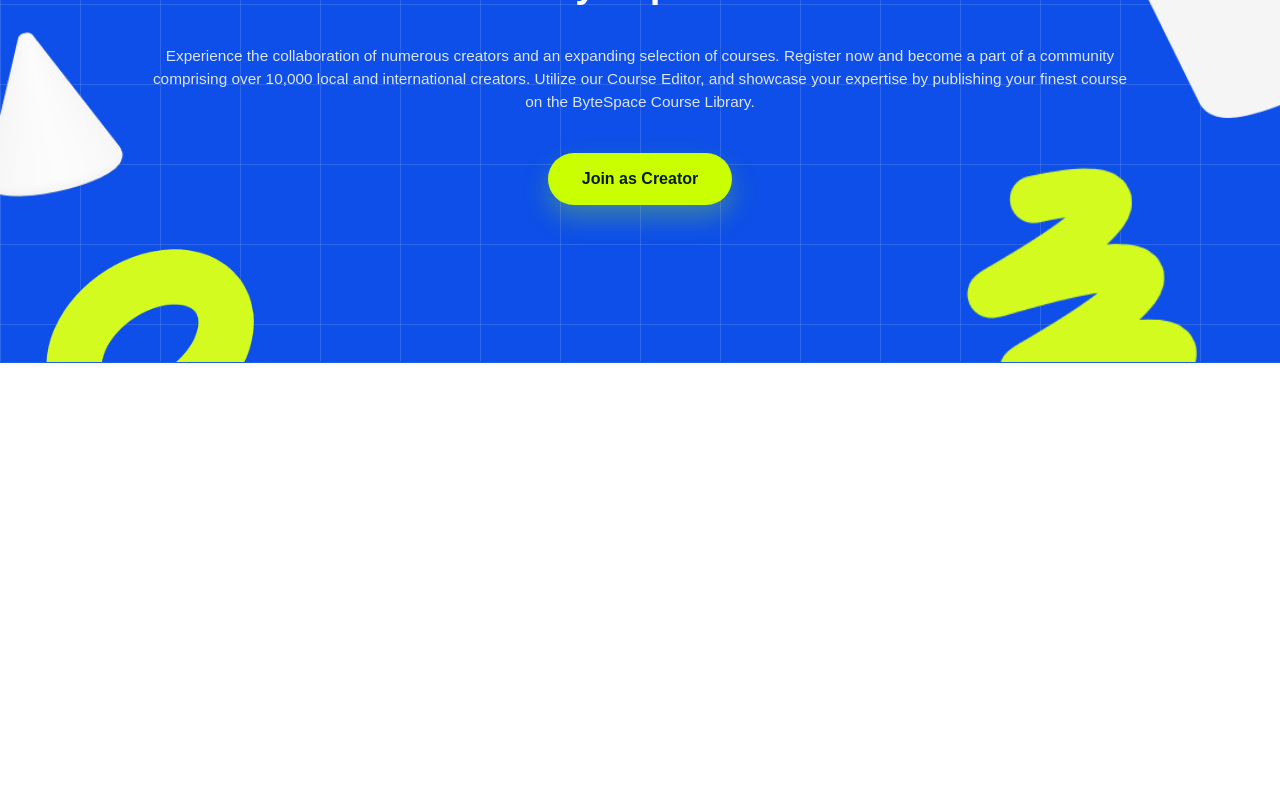
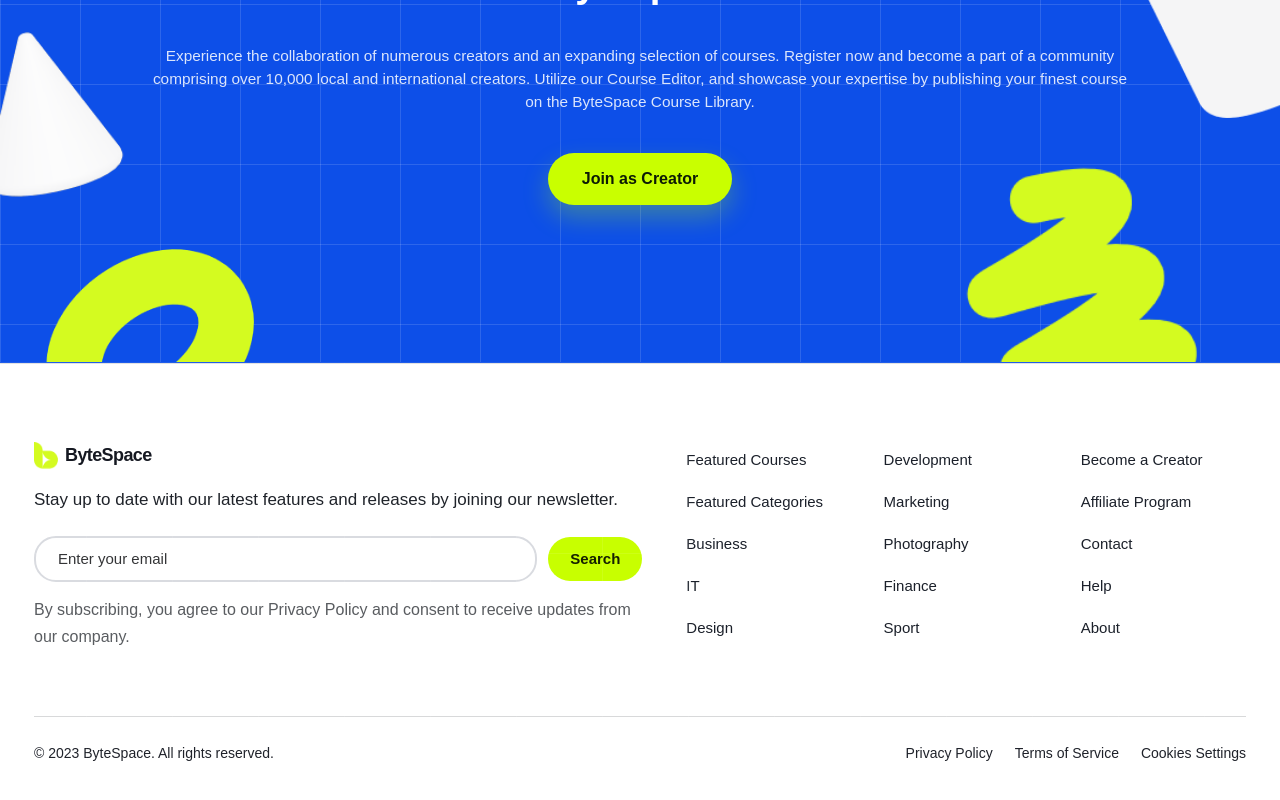
Before and after one commit to mdashraful24/bytespace-new, a Next.js app: page / in a window 1280 px wide. Shown: the part 3661-4461 px from the top of the page. Before the commit the page ends 4024 px from the top, so only its background shows below. Built offline with nearby package versions, Linux system fonts and the light colour scheme.

Commit message:
added SiteFooter component with responsive design and styles for landing page enhancement

```diff
--- a/src/app/landing.css
+++ b/src/app/landing.css
@@ -1251,6 +1251,180 @@
   display: block;
 }
 
+.landing .site-footer {
+  background: #fff;
+  color: #151821;
+  padding: 38px 34px 14px;
+  border-top: 1px solid rgba(16, 18, 22, 0.12);
+}
+
+.landing .site-footer__inner {
+  max-width: 1440px;
+  margin: 0 auto;
+  display: grid;
+  grid-template-columns: 1.25fr 1.15fr;
+  gap: 44px;
+  align-items: start;
+  padding-top: 30px;
+  padding-bottom: 40px;
+}
+
+.landing .site-footer__brand-block {
+  padding-top: 10px;
+}
+
+.landing .site-footer__logo {
+  display: inline-flex;
+  align-items: center;
+  gap: 10px;
+  margin-bottom: 18px;
+}
+
+.landing .site-footer__logo-mark {
+  position: relative;
+  display: inline-block;
+  width: 18px;
+  height: 18px;
+  border-radius: 6px 12px 12px 6px;
+  background: #c8ff00;
+  transform: skewY(-15deg);
+}
+
+.landing .site-footer__logo-mark::before {
+  content: "";
+  position: absolute;
+  left: 8px;
+  top: 7px;
+  width: 11px;
+  height: 10px;
+  border-radius: 3px 9px 9px 3px;
+  background: #c8ff00;
+  transform: rotate(16deg);
+}
+
+.landing .site-footer__logo-word {
+  font-size: 27px;
+  font-weight: 800;
+  line-height: 1;
+  letter-spacing: -0.9px;
+}
+
+.landing .site-footer__brand-block p {
+  margin: 0 0 22px;
+  max-width: 590px;
+  font-size: 17px;
+  line-height: 1.55;
+  color: #1f232a;
+}
+
+.landing .site-footer__form {
+  display: flex;
+  align-items: center;
+  gap: 11px;
+  width: min(100%, 610px);
+}
+
+.landing .site-footer__field {
+  flex: 1;
+  min-width: 0;
+  height: 44px;
+  display: flex;
+  align-items: center;
+  gap: 9px;
+  padding: 0 17px;
+  background: #fff;
+  border-radius: 22px;
+  color: #8c8f98;
+}
+
+.landing .site-footer__input {
+  flex: 1;
+  min-width: 0;
+  border: 2px solid #d9dbe0;
+  border-radius: 22px;
+  padding: 10px 22px;
+  outline: 0;
+  background: transparent;
+  font-size: 15px;
+  /* color: #262831; */
+}
+
+.landing .site-footer__input::placeholder {
+  color: #343537;
+}
+
+.landing .site-footer__button {
+  flex: none;
+  height: 44px;
+  border: 0;
+  border-radius: 22px;
+  padding: 0 22px;
+  background: var(--lime);
+  color: #152000;
+  font-size: 15px;
+  font-weight: 700;
+  cursor: pointer;
+}
+
+.landing .site-footer__brand-block small {
+  display: block;
+  max-width: 640px;
+  margin-top: 14px;
+  color: #595c60;
+  font-size: 16px;
+  line-height: 1.7;
+}
+
+.landing .site-footer__links {
+  display: grid;
+  grid-template-columns: repeat(3, minmax(150px, 1fr));
+  gap: 18px 32px;
+  padding-top: 16px;
+}
+
+.landing .site-footer__list {
+  margin: 0;
+  padding: 0;
+  list-style: none;
+}
+
+.landing .site-footer__list li {
+  margin-bottom: 18px;
+}
+
+.landing .site-footer__list a {
+  color: #1b202a;
+  font-size: 15px;
+  line-height: 1.5;
+  text-decoration: none;
+}
+
+.landing .site-footer__bottom {
+  max-width: 1440px;
+  margin: 18px auto 0;
+  padding-top: 26px;
+  padding-bottom: 26px;
+  border-top: 1px solid rgba(18, 20, 27, 0.16);
+  display: flex;
+  align-items: center;
+  justify-content: space-between;
+  gap: 18px;
+  color: #1f222a;
+  font-size: 14px;
+}
+
+.landing .site-footer__legal {
+  display: flex;
+  align-items: center;
+  gap: 22px;
+}
+
+.landing .site-footer__legal a {
+  color: #1d2129;
+  text-decoration: none;
+  font-size: 13px;
+}
+
 @media (max-width: 1200px) {
   .landing .creator-section {
     --shape-scale: 0.85;
--- a/src/app/page.tsx
+++ b/src/app/page.tsx
@@ -1,11 +1,12 @@
 import CourseDiscovery from "@/components/landing/CourseDiscovery";
+import CreatorSection from "@/components/landing/CreatorSection";
 import GrowthSection from "@/components/landing/GrowthSection";
 import HeroSection from "@/components/landing/HeroSection";
 import LearningPaths from "@/components/landing/LearningPaths";
 import LogoBand from "@/components/landing/LogoBand";
+import SiteFooter from "@/components/landing/SiteFooter";
 import SiteHeader from "@/components/landing/SiteHeader";
 import "./landing.css";
-import CreatorSection from "@/components/landing/CreatorSection";
 
 export default function Page() {
   return (
@@ -18,6 +19,7 @@
       <LearningPaths />
       <GrowthSection />
       <CreatorSection />
+      <SiteFooter />
     </main>
   );
 }
--- /dev/null
+++ b/src/components/landing/SiteFooter.tsx
@@ -0,0 +1,87 @@
+import { Search } from "lucide-react";
+import { brandAssets } from "./assets";
+
+const linkColumns = [
+    [
+        { label: "Featured Courses", href: "#" },
+        { label: "Featured Categories", href: "#" },
+        { label: "Business", href: "#" },
+        { label: "IT", href: "#" },
+        { label: "Design", href: "#" },
+    ],
+    [
+        { label: "Development", href: "#" },
+        { label: "Marketing", href: "#" },
+        { label: "Photography", href: "#" },
+        { label: "Finance", href: "#" },
+        { label: "Sport", href: "#" },
+    ],
+    [
+        { label: "Become a Creator", href: "#" },
+        { label: "Affiliate Program", href: "#" },
+        { label: "Contact", href: "#" },
+        { label: "Help", href: "#" },
+        { label: "About", href: "#" },
+    ],
+];
+
+export default function SiteFooter() {
+    return (
+        <footer className="site-footer">
+            <div className="site-footer__inner">
+                <div className="site-footer__brand-block">
+                    <div className="site-footer__logo">
+                        <a href="#top" className="logo" aria-label="ByteSpace home">
+                            <img src={brandAssets.siteLogo} alt="ByteSpace" width="24" height="24" />
+                            <span>ByteSpace</span>
+                        </a>
+                    </div>
+
+                    <p>
+                        Stay up to date with our latest features and releases by joining our
+                        newsletter.
+                    </p>
+
+                    <div className="site-footer__form">
+                        <input
+                            className="site-footer__input"
+                            type="email"
+                            aria-label="Enter your email"
+                            placeholder="Enter your email"
+                        />
+                        <button className="site-footer__button" type="button">
+                            Search
+                        </button>
+                    </div>
+
+                    <small>
+                        By subscribing, you agree to our Privacy Policy and consent to
+                        receive updates from our company.
+                    </small>
+                </div>
+
+                <div className="site-footer__links">
+                    {linkColumns.map((column, index) => (
+                        <ul key={String(index)} className="site-footer__list">
+                            {column.map((link) => (
+                                <li key={link.label}>
+                                    <a href={link.href}>{link.label}</a>
+                                </li>
+                            ))}
+                        </ul>
+                    ))}
+                </div>
+            </div>
+
+            <div className="site-footer__bottom">
+                <span>© 2023 ByteSpace. All rights reserved.</span>
+
+                <div className="site-footer__legal">
+                    <p>Privacy Policy</p>
+                    <p>Terms of Service</p>
+                    <p>Cookies Settings</p>
+                </div>
+            </div>
+        </footer>
+    );
+}
```
